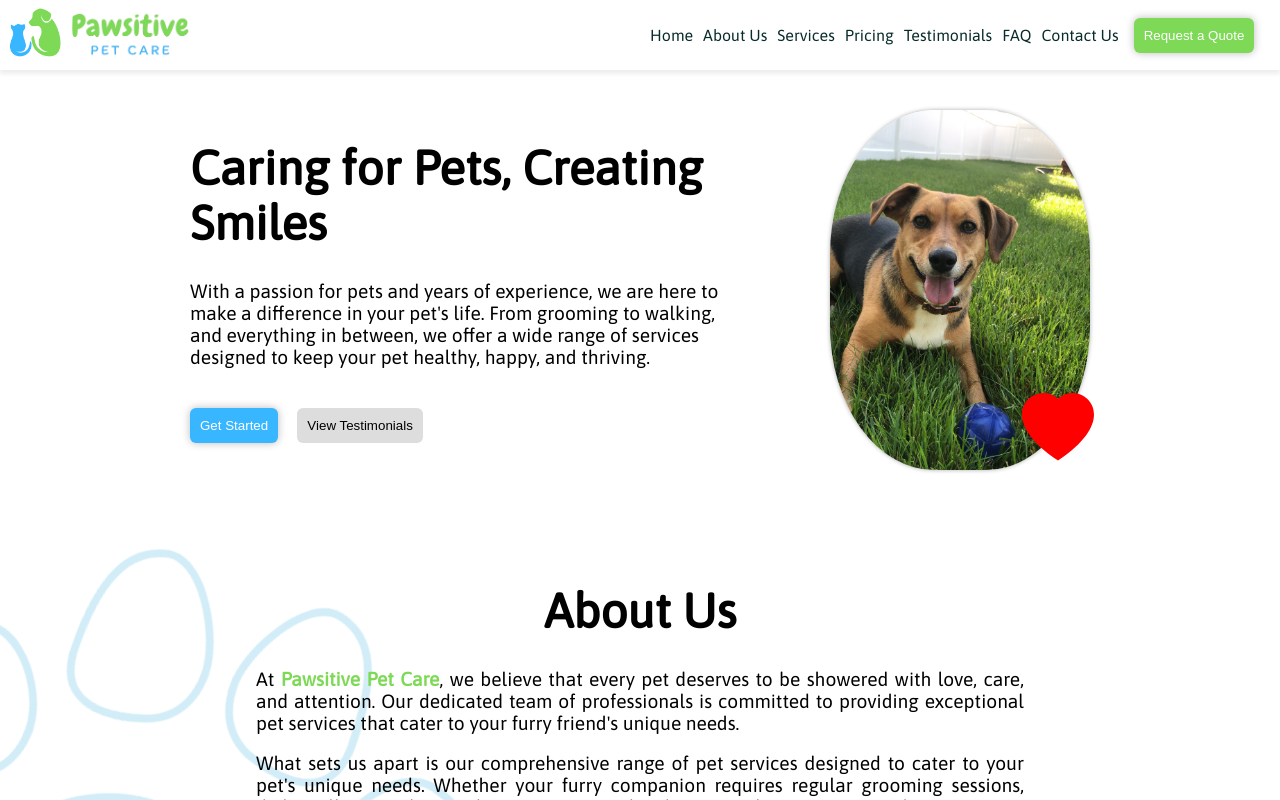
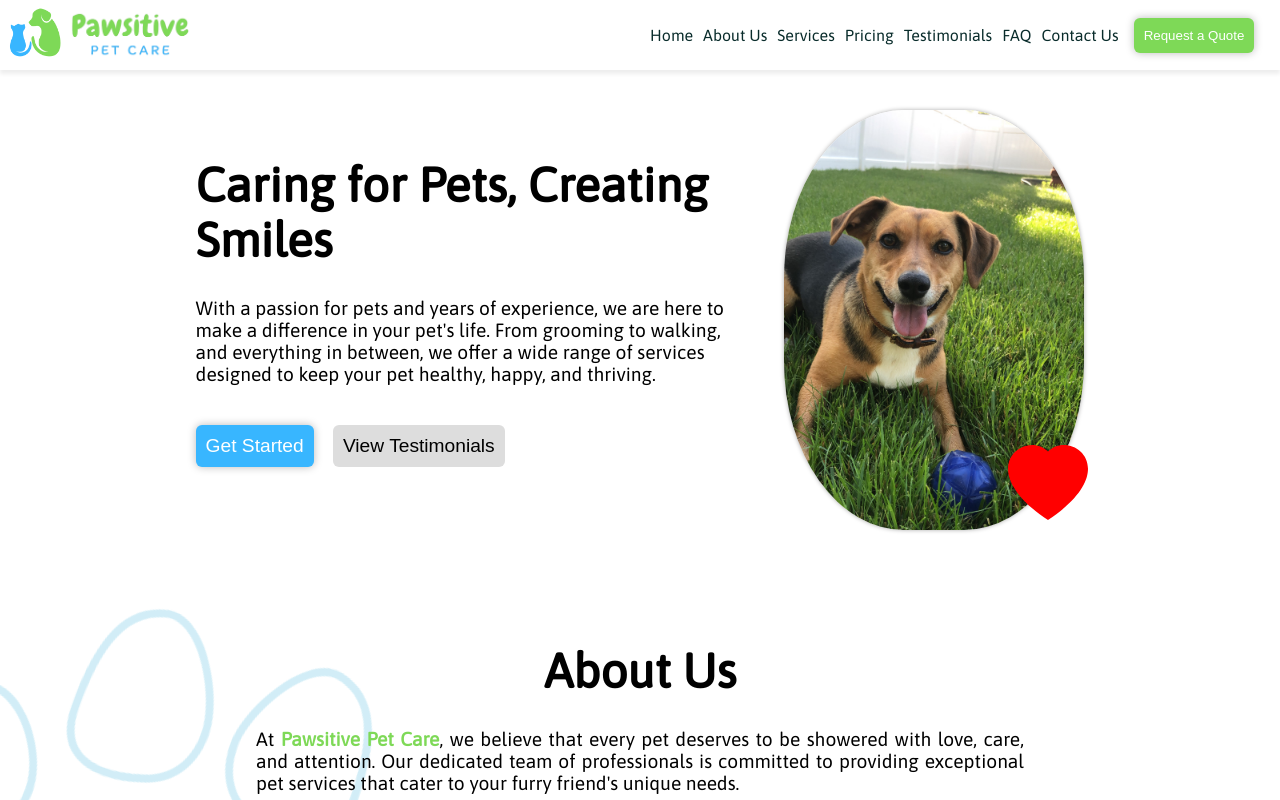
Before and after one commit to n-tse/pet-service, a React (Vite) app: page / in a window 1280 px wide. Shown: the top 800 px of the page. Built offline with nearby package versions, Linux system fonts and the light colour scheme.

Commit message:
update hero section styling

```diff
--- a/src/components/css/Hero.css
+++ b/src/components/css/Hero.css
@@ -5,11 +5,10 @@
 }
 
 .hero-content {
-  width: 50vw;
+  width: 46vw;
   display: flex;
   flex-direction: column;
   justify-content: center;
-  /* margin: 0 2vw; */
   /* background-color: aquamarine; */
 }
 
@@ -24,8 +23,8 @@
 }
 
 .hero-img img {
-  height: 360px;
-  width: 260px;
+  height: 420px;
+  width: 300px;
   object-fit: cover;
   border-radius: 40%;
   box-shadow: 0 0 4px #aaa;
@@ -39,6 +38,8 @@
   box-shadow: 0px 0px 8px #bbb;
   cursor: pointer;
   background-color: var(--secondary-color);
+  font-size: 1.2rem;
+  margin: 0 1.5vw 1.5vw 0;
 }
 
 .hero-btns .get-started:hover {
@@ -51,7 +52,7 @@
   border-radius: 6px;
   cursor: pointer;
   background-color: #ddd;
-  margin-left: 1.5vw;
+  font-size: 1.2rem;
 }
 
 .hero-btns .view-testimonials:hover {
@@ -65,7 +66,7 @@
 .hero-img .heart-icon {
   position: absolute;
   color: red;
-  font-size: 4.5rem;
+  font-size: 5rem;
   bottom: 8px;
   right: -4px;
 }
```
